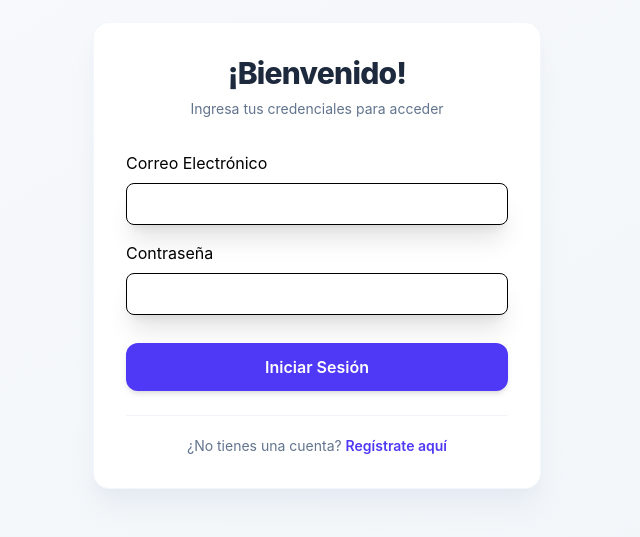
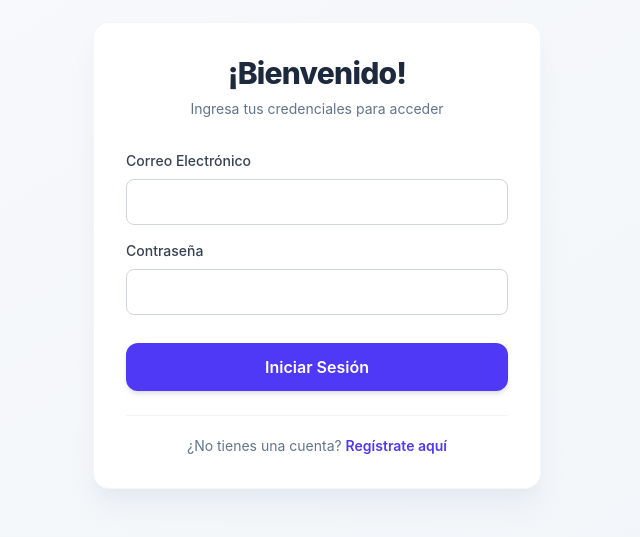
Before and after one commit to and1ru/restaurante-front, a React (Vite) app: page /login in a window 1280 px wide. Shown: the part 145-682 px from the top of the page, without its empty margins (323-963 px from the left). Built offline with nearby package versions, Linux system fonts and the light colour scheme.

Commit message:
se mejoro el estilo del input

```diff
--- a/src/components/input-component.tsx
+++ b/src/components/input-component.tsx
@@ -1,6 +1,10 @@
-import type {Control, FieldError, FieldValues, Path} from "react-hook-form";
-import {Controller,} from "react-hook-form"
-import { style } from "../helper/style";
+import type {
+  Control,
+  FieldError,
+  FieldValues,
+  Path,
+} from "react-hook-form";
+import { Controller } from "react-hook-form";
 
 interface Props<T extends FieldValues> {
   type: string;
@@ -8,20 +12,61 @@ interface Props<T extends FieldValues> {
   label: string;
   control: Control<T>;
   error?: FieldError;
-  minimo?:string | number
+  minimo?: string | number;
+  placeholder?: string;
 }
 
-export const Input = <T extends FieldValues>({type,name,label,error,control, minimo}: Props<T>) => {
+export const Input = <T extends FieldValues>({
+  type,
+  name,
+  label,
+  control,
+  error,
+  minimo,
+  placeholder,
+}: Props<T>) => {
   return (
     <div className="flex flex-col gap-2">
-      <label htmlFor={name}>{label}</label>
+      <label
+        htmlFor={name}
+        className="text-sm font-medium text-gray-700"
+      >
+        {label}
+      </label>
+
       <Controller
         control={control}
         name={name}
-        render={({ field }) => <input {...field} id={name} type={type} className={style.input} min={minimo}/>}
+        render={({ field }) => (
+          <input
+            {...field}
+            id={name}
+            type={type}
+            min={minimo}
+            placeholder={placeholder}
+            className={`
+              w-full
+              rounded-lg
+              border
+              px-4
+              py-2.5
+              outline-none
+              transition
+              ${
+                error
+                  ? "border-red-500 focus:ring-2 focus:ring-red-200"
+                  : "border-gray-300 focus:border-blue-500 focus:ring-2 focus:ring-blue-200"
+              }
+            `}
+          />
+        )}
       />
 
-      {error ? <p className={style.error}>{error.message}</p> : ""}
+      {error && (
+        <p className="text-sm text-red-500">
+          {error.message}
+        </p>
+      )}
     </div>
   );
 };
```
